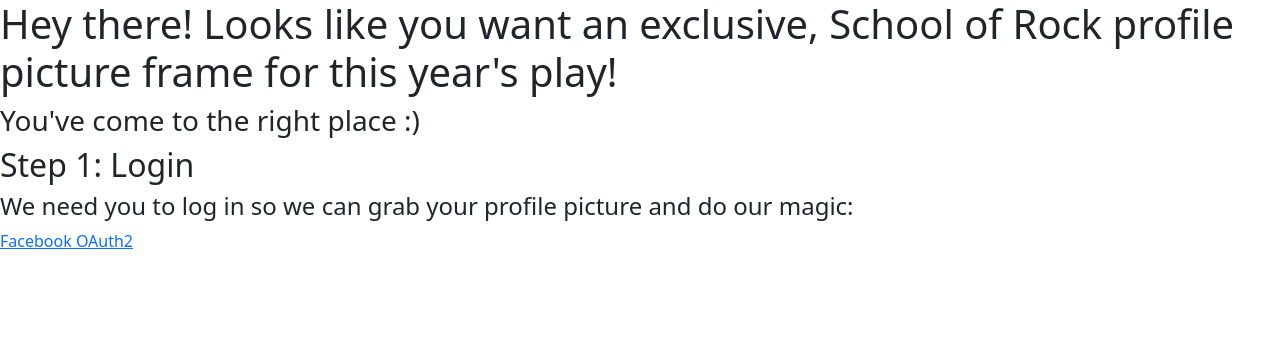
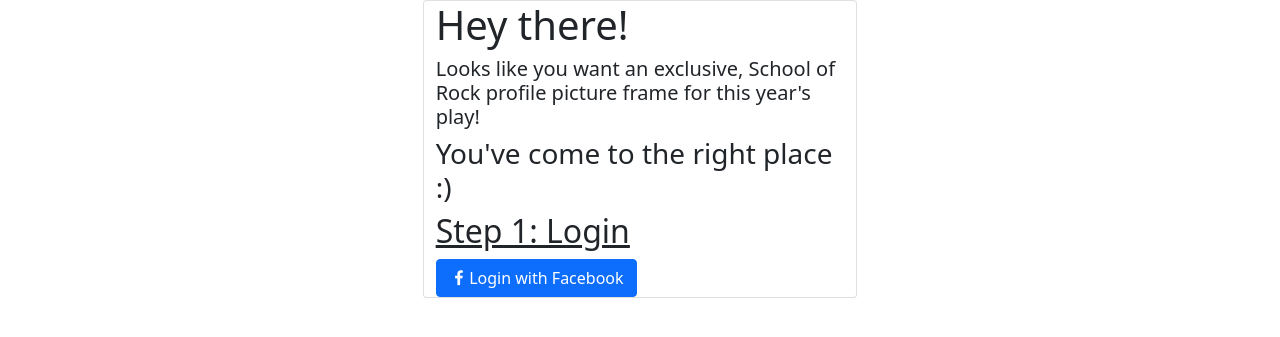
Before and after one commit to Rushilwiz/pfp-frame, a Django app: page / in a window 1280 px wide. Shown: the top 337 px of the page. Run offline with Django 3.2, Linux system fonts and the light colour scheme; parts of the project's set-up code (start-up, migrations or seed data) failed here and were passed over; some libraries are stand-ins or nearby versions.

Commit message:
feat: finished

```diff
--- a/config/urls.py
+++ b/config/urls.py
@@ -15,10 +15,12 @@ Including another URLconf
 """
 from django.contrib import admin
 from django.urls import path, include
+from django.conf import settings
+from django.conf.urls.static import static
 
 urlpatterns = [
     path('admin/', admin.site.urls),
     path('accounts/', include('allauth.urls')),
 
     path('', include('frame.urls'))
-]
+] + static(settings.MEDIA_URL, document_root=settings.MEDIA_ROOT)
--- a/frame/templates/frame/base.html
+++ b/frame/templates/frame/base.html
@@ -11,15 +11,17 @@
         <link href="https://cdn.jsdelivr.net/npm/bootstrap@5.1.1/dist/css/bootstrap.min.css" rel="stylesheet" integrity="sha384-F3w7mX95PdgyTmZZMECAngseQB83DfGTowi0iMjiWaeVhAn4FJkqJByhZMI3AhiU" crossorigin="anonymous">
 
         <link rel="stylesheet" type="text/css" href="{% static 'frame/base.css' %}">
-
+<link rel="stylesheet" href="https://cdnjs.cloudflare.com/ajax/libs/font-awesome/4.7.0/css/font-awesome.min.css">
         <title>SoR Frame</title>
 
         {% block head %}{% endblock %}
 
     </head>
     <body>
-        <div class="root">
-            {% block content %}{% endblock %}
+        <div class="row h-25">
+            <div class="root card card-block col-sm-4 offset-sm-4 my-auto">
+                {% block content %}{% endblock %}
+            </div>
         </div>
     </body>
 </html>
--- a/frame/templates/frame/login.html
+++ b/frame/templates/frame/login.html
@@ -3,10 +3,10 @@
 {% load socialaccount %}
 
 {% block content %}
-<h1>Hey there! Looks like you want an exclusive, School of Rock profile picture frame for this year's play!</h1>
+<h1>Hey there! </h1>
+<h5>Looks like you want an exclusive, School of Rock profile picture frame for this year's play!</h5>
 <h3>You've come to the right place :)</h3>
 
-<h2>Step 1: Login</h2>
-<h4>We need you to log in so we can grab your profile picture and do our magic:</h4>
-<a href="{% provider_login_url "facebook" method="oauth2" %}">Facebook OAuth2</a>
+<h2 class="text-decoration-underline">Step 1: Login</h2>
+<a href="{% provider_login_url "facebook" method="oauth2" %}"><button class="btn btn-block btn-primary"><i class="fa fa-facebook fa-fw"></i>Login with Facebook</button></a>
 {% endblock %}
--- a/frame/views.py
+++ b/frame/views.py
@@ -1,10 +1,14 @@
 from django.shortcuts import render
 from django.conf import settings
+from allauth.socialaccount.models import SocialToken
 
 from .models import Profile
 
 from urllib.request import urlretrieve
 from django.core.files import File
+
+import requests
+import facebook
 
 # Create your views here.
 
@@ -17,5 +21,7 @@ def redirect(request):
         profile.save()
         req = urlretrieve(profile.user.socialaccount_set.first().get_avatar_url())
         profile.image.save("image.jpg", File(open(req[0], 'rb')))
+    else:
+        profile = Profile.objects.get(user=request.user)
 
     return render(request, 'frame/redirect.html', context={'data': profile})
```
Also changed, not shown: frame/templates/frame/redirect.html (+4 -3 lines), frame/static/frame/base.css (deleted), frame/static/frame/index.css (deleted), media/default.jpg (added), media/frame.png, 2 other files.
